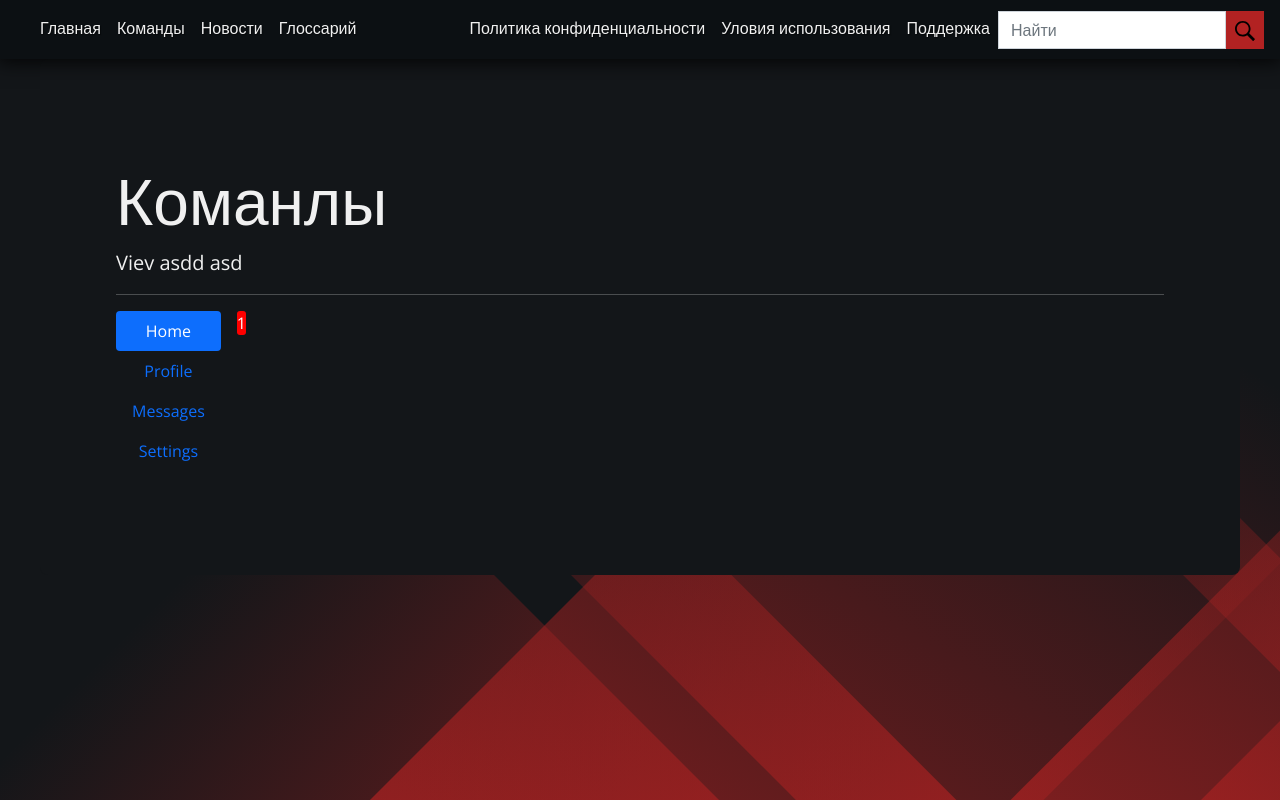
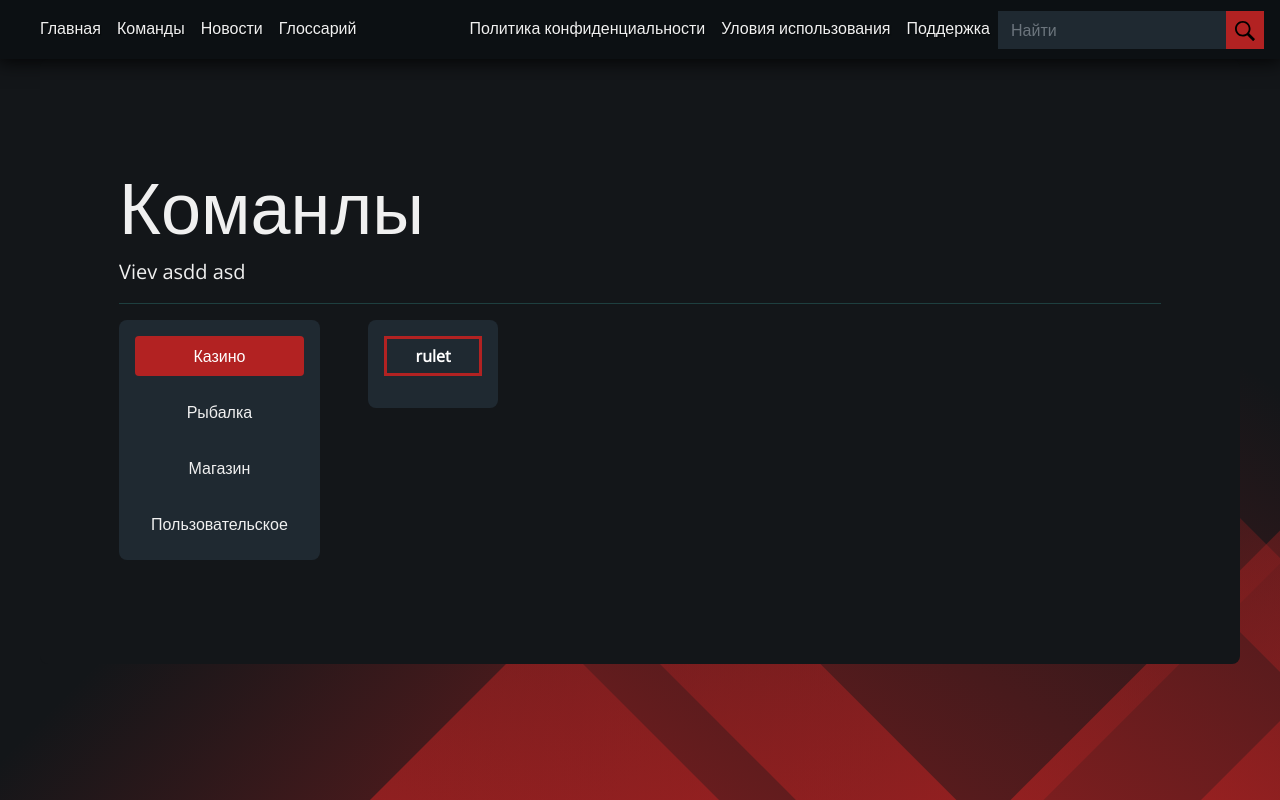
Before and after one commit to Papr1ka/casinoweb, a Django app: page /casino/commands in a window 1280 px wide. Run offline with Django 3.2, Linux system fonts and the light colour scheme; some libraries are stand-ins or nearby versions.

Commit message:
commands first commit

```diff
--- a/dashboard/templates/dashboard/base.html
+++ b/dashboard/templates/dashboard/base.html
@@ -8,14 +8,13 @@
     <link rel="stylesheet" href="https://cdnjs.cloudflare.com/ajax/libs/twitter-bootstrap/4.6.1/css/bootstrap.min.css" integrity="sha512-T584yQ/tdRR5QwOpfvDfVQUidzfgc2339Lc8uBDtcp/wYu80d7jwBgAxbyMh0a9YM9F8N3tdErpFI8iaGx6x5g==" crossorigin="anonymous" referrerpolicy="no-referrer">
     <script defer src="https://cdnjs.cloudflare.com/ajax/libs/jquery/3.6.0/jquery.min.js" integrity="sha512-894YE6QWD5I59HgZOGReFYm4dnWc1Qt5NtvYSaNcOP+u1T9qYdvdihz0PPSiiqn/+/3e7Jo4EaG7TubfWGUrMQ==" crossorigin="anonymous" referrerpolicy="no-referrer"></script>
     <script defer src="https://cdnjs.cloudflare.com/ajax/libs/twitter-bootstrap/4.6.1/js/bootstrap.min.js" integrity="sha512-UR25UO94eTnCVwjbXozyeVd6ZqpaAE9naiEUBK/A+QDbfSTQFhPGj5lOR6d8tsgbBk84Ggb5A3EkjsOgPRPcKA==" crossorigin="anonymous" referrerpolicy="no-referrer"></script>
+    <script src="https://cdn.jsdelivr.net/npm/@popperjs/core@2.10.2/dist/umd/popper.min.js" integrity="sha384-7+zCNj/IqJ95wo16oMtfsKbZ9ccEh31eOz1HGyDuCQ6wgnyJNSYdrPa03rtR1zdB" crossorigin="anonymous"></script>
+    <script src="https://cdn.jsdelivr.net/npm/bootstrap@5.1.3/dist/js/bootstrap.min.js" integrity="sha384-QJHtvGhmr9XOIpI6YVutG+2QOK9T+ZnN4kzFN1RtK3zEFEIsxhlmWl5/YESvpZ13" crossorigin="anonymous"></script>
+    <script src="https://cdn.jsdelivr.net/npm/bootstrap@5.1.3/dist/js/bootstrap.bundle.min.js" integrity="sha384-ka7Sk0Gln4gmtz2MlQnikT1wXgYsOg+OMhuP+IlRH9sENBO0LRn5q+8nbTov4+1p" crossorigin="anonymous"></script>
     <link rel="stylesheet" href="{% static 'css/main.css' %}">
     <link rel="stylesheet" href="{% static 'css/navbar.css' %}">
     <link rel="stylesheet" href="{% static 'css/posts.css' %}">
     <link rel="stylesheet" href="{% static 'css/admin.css' %}">
-    <script src="https://cdn.jsdelivr.net/npm/@popperjs/core@2.10.2/dist/umd/popper.min.js" integrity="sha384-7+zCNj/IqJ95wo16oMtfsKbZ9ccEh31eOz1HGyDuCQ6wgnyJNSYdrPa03rtR1zdB" crossorigin="anonymous"></script>
-    <script src="https://cdn.jsdelivr.net/npm/bootstrap@5.1.3/dist/js/bootstrap.min.js" integrity="sha384-QJHtvGhmr9XOIpI6YVutG+2QOK9T+ZnN4kzFN1RtK3zEFEIsxhlmWl5/YESvpZ13" crossorigin="anonymous"></script>
-    <link href="https://cdn.jsdelivr.net/npm/bootstrap@5.1.3/dist/css/bootstrap.min.css" rel="stylesheet" integrity="sha384-1BmE4kWBq78iYhFldvKuhfTAU6auU8tT94WrHftjDbrCEXSU1oBoqyl2QvZ6jIW3" crossorigin="anonymous">
-<script src="https://cdn.jsdelivr.net/npm/bootstrap@5.1.3/dist/js/bootstrap.bundle.min.js" integrity="sha384-ka7Sk0Gln4gmtz2MlQnikT1wXgYsOg+OMhuP+IlRH9sENBO0LRn5q+8nbTov4+1p" crossorigin="anonymous"></script>
     {% block links %}
     {% endblock links %}
     <title>Сайт</title>
--- a/dashboard/templates/dashboard/commands.html
+++ b/dashboard/templates/dashboard/commands.html
@@ -17,17 +17,30 @@
                   <hr>
                   <section id="commands">
                     <div class="d-flex align-items-start">
-                        <div class="nav flex-column nav-pills me-3" id="v-pills-tab" role="tablist" aria-orientation="vertical">
-                          <button class="nav-link active" id="v-pills-home-tab" data-bs-toggle="pill" data-bs-target="#v-pills-home" type="button" role="tab" aria-controls="v-pills-home" aria-selected="true">Home</button>
-                          <button class="nav-link" id="v-pills-profile-tab" data-bs-toggle="pill" data-bs-target="#v-pills-profile" type="button" role="tab" aria-controls="v-pills-profile" aria-selected="false">Profile</button>
-                          <button class="nav-link" id="v-pills-messages-tab" data-bs-toggle="pill" data-bs-target="#v-pills-messages" type="button" role="tab" aria-controls="v-pills-messages" aria-selected="false">Messages</button>
-                          <button class="nav-link" id="v-pills-settings-tab" data-bs-toggle="pill" data-bs-target="#v-pills-settings" type="button" role="tab" aria-controls="v-pills-settings" aria-selected="false">Settings</button>
+                        <div class="collumn">
+                            <div class="nav flex-column nav-pills me-3" id="v-pills-tab" role="tablist" aria-orientation="vertical">
+                                <button class="nav-link active" id="v-pills-home-tab" data-bs-toggle="pill" data-bs-target="#casino" type="button" role="tab" aria-controls="v-pills-home" aria-selected="true">Казино</button>
+                                <button class="nav-link" id="v-pills-profile-tab" data-bs-toggle="pill" data-bs-target="#fishing" type="button" role="tab" aria-controls="v-pills-profile" aria-selected="false">Рыбалка</button>
+                                <button class="nav-link" id="v-pills-messages-tab" data-bs-toggle="pill" data-bs-target="#shop" type="button" role="tab" aria-controls="v-pills-messages" aria-selected="false">Магазин</button>
+                                <button class="nav-link" id="v-pills-settings-tab" data-bs-toggle="pill" data-bs-target="#user" type="button" role="tab" aria-controls="v-pills-settings" aria-selected="false">Пользовательское</button>
+                              </div>
                         </div>
-                        <div class="tab-content" id="v-pills-tabContent">
-                          <div class="tab-pane fade show active" id="v-pills-home" role="tabpanel" aria-labelledby="v-pills-home-tab">1</div>
-                          <div class="tab-pane fade" id="v-pills-profile" role="tabpanel" aria-labelledby="v-pills-profile-tab">2</div>
-                          <div class="tab-pane fade" id="v-pills-messages" role="tabpanel" aria-labelledby="v-pills-messages-tab">3</div>
-                          <div class="tab-pane fade" id="v-pills-settings" role="tabpanel" aria-labelledby="v-pills-settings-tab">4</div>
+                        <div class="tab-content collumn" id="v-pills-tabContent">
+                          <div class="tab-pane fade show active" id="casino" role="tabpanel" aria-labelledby="casino">
+                            <p>
+                                <button class="fancy" type="button" data-bs-toggle="collapse" data-bs-target="#rulet" aria-expanded="false" aria-controls="rulet">
+                                    rulet
+                                </button>
+                              </p>
+                              <div class="collumn dark collapse collapse-horizontal" id="rulet">
+                                <div>
+                                    This is some placeholder content for a horizontal collapse. It's hidden by default and shown when triggered.
+                                  </div>
+                              </div>
+                          </div>
+                          <div class="tab-pane fade" id="fishing" role="tabpanel" aria-labelledby="fishing">2</div>
+                          <div class="tab-pane fade" id="shop" role="tabpanel" aria-labelledby="shop">3</div>
+                          <div class="tab-pane fade" id="user" role="tabpanel" aria-labelledby="user">4</div>
                         </div>
                       </div>
                   </section>
--- a/static/css/commands.css
+++ b/static/css/commands.css
@@ -1,8 +1,4 @@
-.categ{
-    background: var(--nav_back_hover);
-}
-
-.list-group-item{
+.list-group-item, .active, .nav{
     background: transparent;
 }
 
@@ -14,3 +10,64 @@
     display: block;
     width: 100%;
 }
+
+.collumn{
+    background: var(--nav_back_hover);
+    padding: 1em;
+    border-radius: 8px;
+}
+
+.nav{
+    gap: 1em;
+}
+
+.dark{
+    background: var(--background);
+}
+
+.nav-link{
+    background: var(--nav_back);
+    border: none;
+}
+
+.nav-link:focus, .nav .active{
+    background-color: var(--accent-color) !important;
+}
+
+.d-flex{
+    gap: 3em;
+}
+
+/* From cssbuttons.io by @ernestnash */
+.fancy {
+    display: inline-block;
+    padding: 0.3rem 1.8rem;
+    font-size: 16px;
+    font-weight: 700;
+    color: white;
+    border: 3px solid var(--accent-color);
+    cursor: pointer;
+    position: relative;
+    background-color: transparent;
+    text-decoration: none;
+    overflow: hidden;
+    z-index: 1;
+    font-family: inherit;
+   }
+
+   .fancy::before {
+    content: "";
+    position: absolute;
+    left: 0;
+    top: 0;
+    width: 100%;
+    height: 100%;
+    background-color: var(--nav_back);
+    transform: translateX(-100%);
+    transition: all .3s;
+    z-index: -1;
+   }
+
+   .fancy:hover::before {
+    transform: translateX(0);
+   }
```
